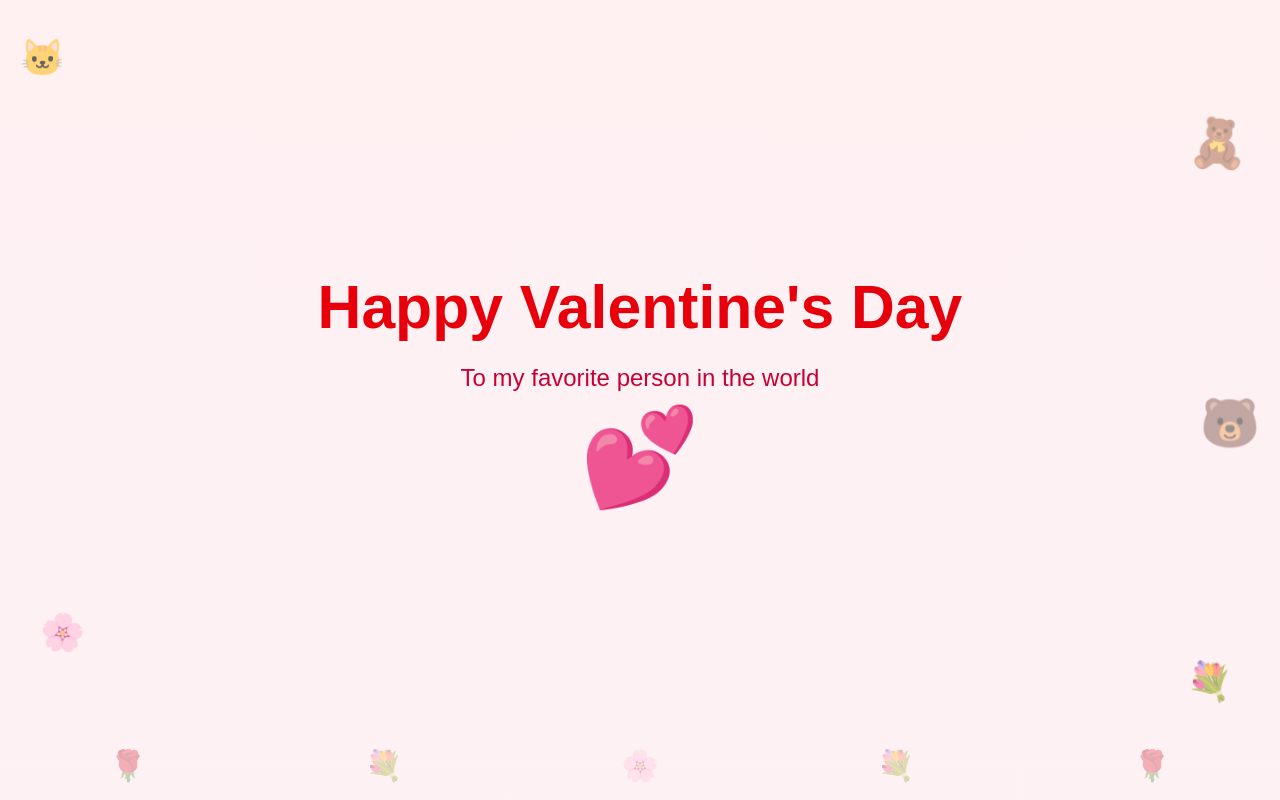
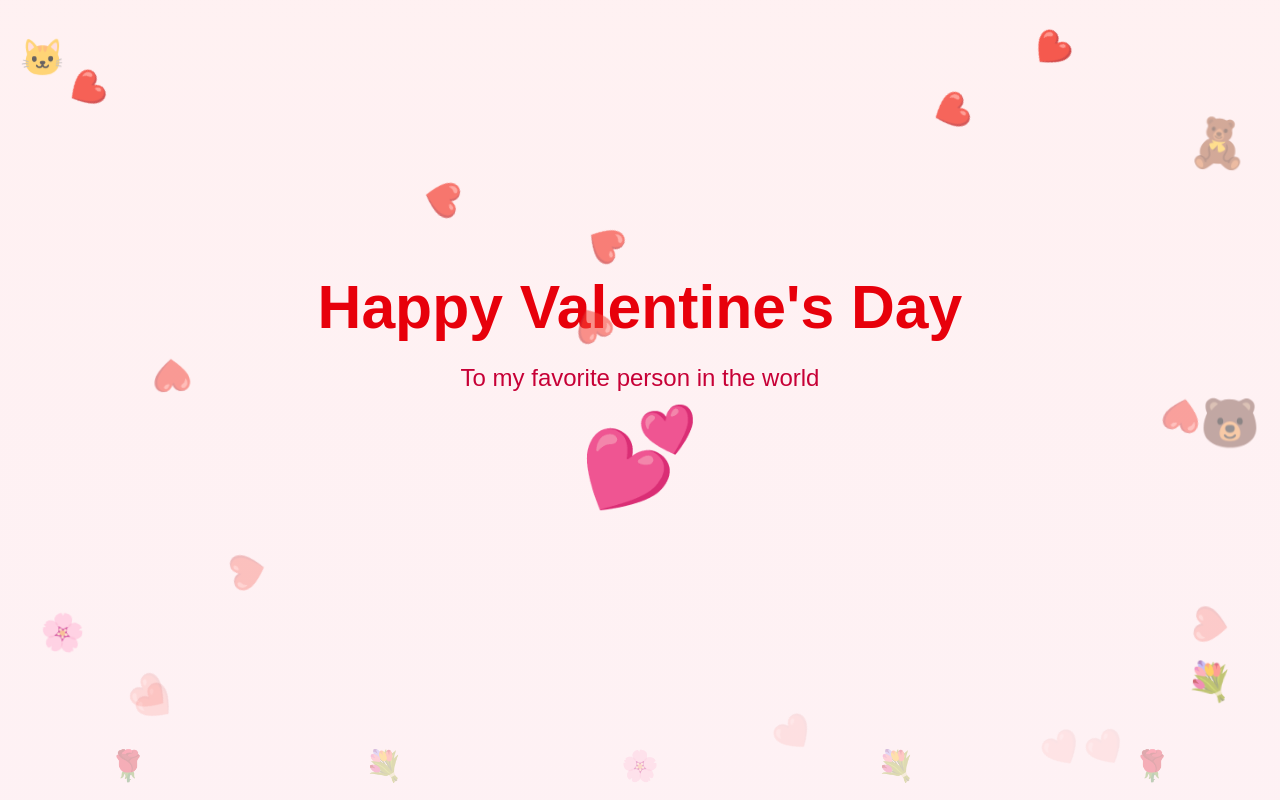
Before and after one commit to Kimmie38/val, a Next.js app: page / in a window 1280 px wide. Shown: the top 800 px of the page. Built offline with nearby package versions, Linux system fonts and the light colour scheme.

Commit message:
Update heart rendering to ensure full screen distribution
cgen-e3cef3b80152466ba6b01da7ea15e68e

```diff
--- a/app/page.tsx
+++ b/app/page.tsx
@@ -91,6 +91,7 @@ export default function Home() {
           style={{
             left: `${heart.left}%`,
             animationDuration: `${heart.duration}s`,
+            animation: `fall ${heart.duration}s linear forwards`,
           }}
         >
           ❤️
```
